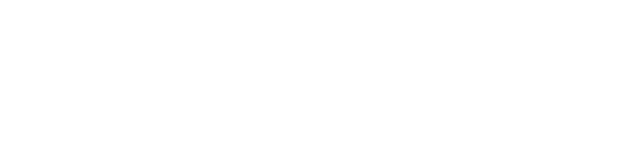
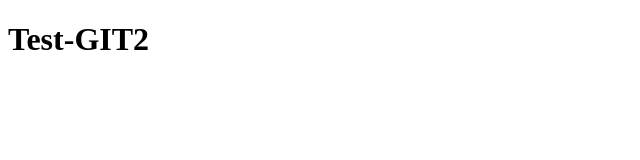
Before and after one commit to iNkyZ1/test-git2, a plain HTML site: page index.html in a window 1280 px wide. Shown: the whole page, without its empty margins (0-640 px from the left). Drawn offline with Linux system fonts and the light colour scheme.

Commit message:
add .gitignore

```diff
--- a/index.html
+++ b/index.html
@@ -6,6 +6,7 @@
     <title>Test-GIT2</title>
 </head>
 <body>
+    <h1>Test-GIT2</h1>
     <script src="index.js"></script>
 </body>
 </html>
```
Also changed, not shown: 2 other files.
